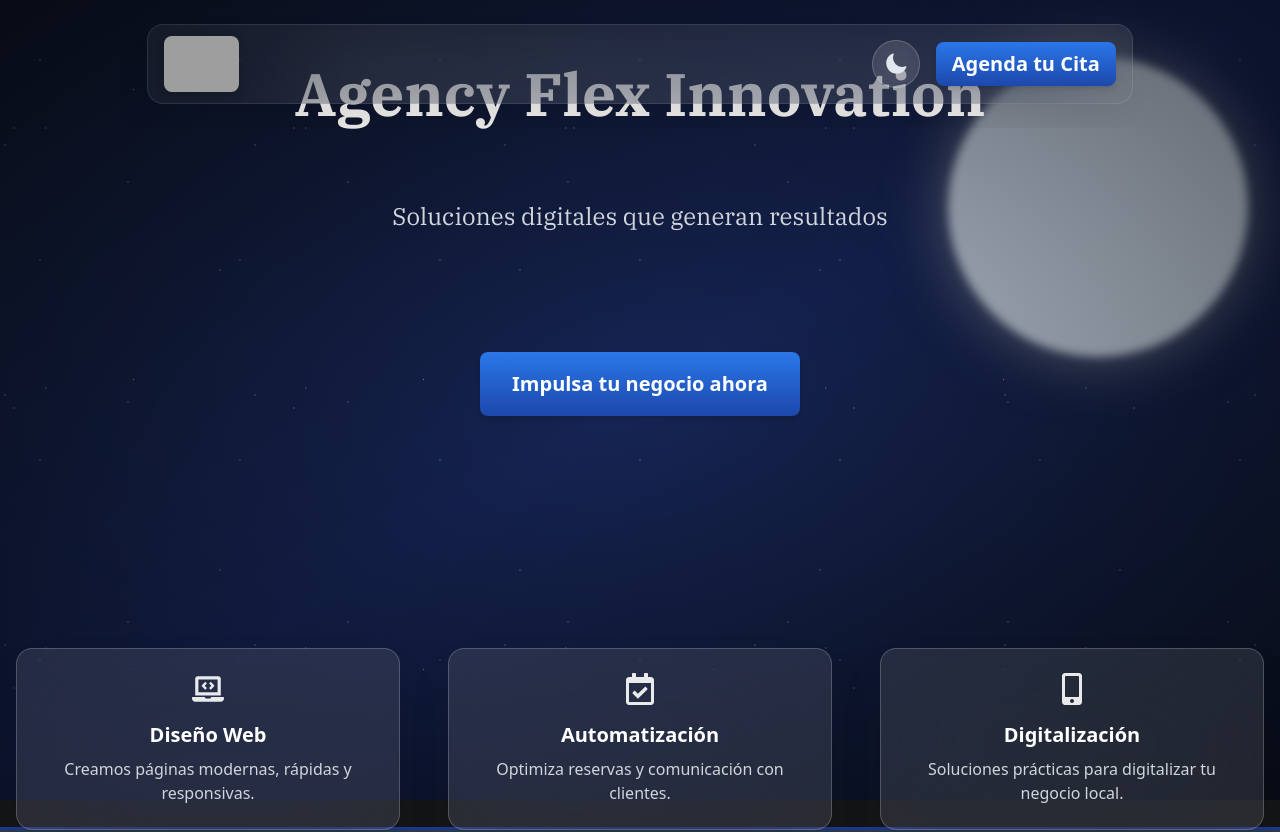
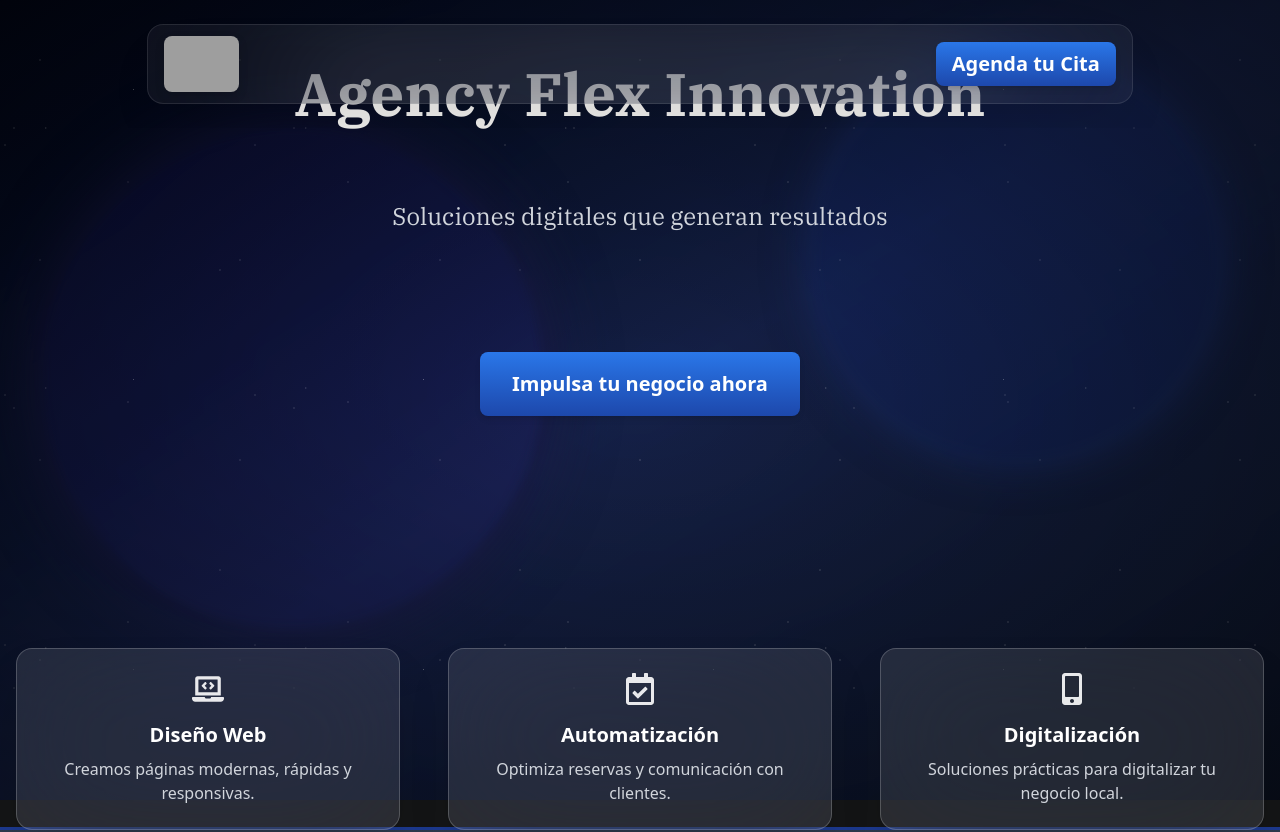
Before and after one commit to efeluxy/digital-agencyflexinnovations-personal, a React (Vite) app: page / in a window 1280 px wide. Shown: the top 832 px of the page. Built offline with nearby package versions, Linux system fonts and the light colour scheme; grey boxes are pictures that could not be loaded.

Commit message:
Fondo estático
Se ha restablecido el fondo estático general en la web.

```diff
--- a/src/App.tsx
+++ b/src/App.tsx
@@ -4,13 +4,11 @@ import Services from "./pages/Services";
 import About from "./pages/About";
 import AppLayout from "./layouts/AppLayout";
 import Form from "./pages/Form";
-import { ThemeProvider } from "./layouts/ThemeContext";
 
 function App() {
 
   return (
     <>
-      <ThemeProvider>
       <AppLayout>
         <Header />
         <Home />
@@ -18,7 +16,6 @@ function App() {
         <About />
         <Form />
       </AppLayout>
-      </ThemeProvider>
     </>
   );
 }
--- a/src/layouts/AppLayout.tsx
+++ b/src/layouts/AppLayout.tsx
@@ -1,14 +1,12 @@
 import React from "react";
-import { MidnightSkyTheme, SundaySkyTheme } from "./BackgroundThemes";
-import { useTheme } from "./ThemeContext";
+import { MidnightSkyTheme } from "./BackgroundThemes";
 
 const AppLayout: React.FC<{ children: React.ReactNode }> = ({ children }) => {
-  const { theme } = useTheme();
 
   return (
     <div className="w-full flex flex-col">
       {/* Fondo según tema seleccionado */}
-      {theme === "dark" ? <MidnightSkyTheme /> : <SundaySkyTheme />}
+      <MidnightSkyTheme />
 
       {/* Contenido principal */}
       <main className="relative z-10 flex-1 w-full">{children}</main>
--- a/src/layouts/BackgroundThemes.tsx
+++ b/src/layouts/BackgroundThemes.tsx
@@ -1,53 +1,12 @@
 // 🌙 TEMA OSCURO: Midnight Sky (Cielo de Medianoche)
-// export const MidnightSkyTheme = () => (
-//   <div className="fixed inset-0 z-0 w-full overflow-hidden">
-//     {/* Gradiente base noche */}
-//     <div className="absolute inset-0 bg-gradient-to-br from-slate-950 via-blue-950 to-slate-900" />
-
-//     {/* Estrellas pequeñas */}
-//     <div
-//       className="absolute inset-0 opacity-40"
-//       style={{
-//         backgroundImage: `
-//           radial-gradient(1px 1px at 20% 30%, white, transparent),
-//           radial-gradient(1px 1px at 60% 70%, white, transparent),
-//           radial-gradient(1px 1px at 50% 50%, white, transparent),
-//           radial-gradient(1px 1px at 80% 10%, white, transparent),
-//           radial-gradient(1px 1px at 90% 60%, white, transparent),
-//           radial-gradient(1px 1px at 33% 80%, white, transparent),
-//           radial-gradient(1px 1px at 15% 55%, white, transparent)
-//         `,
-//         backgroundSize: '200px 200px, 300px 300px, 250px 250px, 280px 280px, 220px 220px, 260px 260px, 290px 290px',
-//         backgroundPosition: '0 0, 40px 60px, 130px 270px, 70px 100px, 150px 50px, 220px 180px, 90px 220px'
-//       }}
-//     />
-
-//     {/* Nebulosa azul/púrpura */}
-//     <div className="absolute top-0 right-0 w-[600px] h-[600px] bg-blue-800/15 rounded-full blur-[100px]" />
-//     <div className="absolute bottom-0 left-0 w-[500px] h-[500px] bg-indigo-800/10 rounded-full blur-[100px]" />
-
-//     {/* Grid sutil futurista */}
-//     <div
-//       className="absolute inset-0 opacity-[0.03]"
-//       style={{
-//         backgroundImage: 'linear-gradient(rgba(59, 130, 246, 0.1) 1px, transparent 1px), linear-gradient(90deg, rgba(59, 130, 246, 0.1) 1px, transparent 1px)',
-//         backgroundSize: '100px 100px'
-//       }}
-//     />
-
-//     {/* Viñeta */}
-//     <div className="absolute inset-0 bg-[radial-gradient(ellipse_at_center,_transparent_0%,_rgba(0,0,0,0.5)_100%)]" />
-//   </div>
-// );
-
 export const MidnightSkyTheme = () => (
   <div className="fixed inset-0 z-0 w-full overflow-hidden">
     {/* Gradiente base noche */}
-    <div className="absolute inset-0 bg-gradient-to-br from-slate-900 via-blue-950 to-slate-900" />
+    <div className="absolute inset-0 bg-gradient-to-br from-slate-950 via-blue-950/80 to-slate-900" />
 
     {/* Estrellas pequeñas */}
     <div
-      className="absolute inset-0 opacity-50"
+      className="absolute inset-0 opacity-40"
       style={{
         backgroundImage: `
           radial-gradient(1px 1px at 20% 30%, white, transparent),
@@ -64,8 +23,8 @@ export const MidnightSkyTheme = () => (
     />
 
     {/* Nebulosa azul/púrpura */}
-    <div className="absolute top-1/14 right-1/40 w-[300px] h-[300px] bg-slate-300/90 rounded-full blur-[5px] shadow-gray-500 shadow-[0_0_60px]" />
-    {/* <div className="absolute bottom-1/8 left-1/9 w-[500px] h-[500px] bg-blue-800/10 rounded-full blur-[15px]" /> */}
+    <div className="absolute top-1/14 right-1/20 w-[400px] h-[400px] bg-blue-800/15 rounded-full shadow-[0_0_50px] shadow-blue-900/60 blur-[5px]" />
+    <div className="absolute bottom-3/14 left-1/30 w-[500px] h-[500px] bg-indigo-700/10 rounded-full shadow-[0_0_70px] shadow-indigo-950/80 blur-[5px]" />
 
     {/* Grid sutil futurista */}
     <div
@@ -80,46 +39,3 @@ export const MidnightSkyTheme = () => (
     <div className="absolute inset-0 bg-[radial-gradient(ellipse_at_center,_transparent_0%,_rgba(0,0,0,0.5)_100%)]" />
   </div>
 );
-
-
-// ☀️ TEMA CLARO: Sunday Sky (Cielo de Domingo)
-export const SundaySkyTheme = () => (
-<div className="fixed inset-0 z-0 w-full overflow-hidden">
-    {/* Gradiente base cielo claro */}
-    <div className="absolute inset-0 bg-gradient-to-br from-blue-500 to-gray-900" />
-
-    {/* Estrellas suaves */}
-    <div
-      className="absolute inset-0 opacity-30"
-      style={{
-        backgroundImage: `
-          radial-gradient(1px 1px at 20% 30%, #000000ff, transparent),
-          radial-gradient(1px 1px at 60% 70%, #000000ff, transparent),
-          radial-gradient(1px 1px at 50% 50%, #000000ff, transparent),
-          radial-gradient(1px 1px at 80% 10%, #000000ff, transparent),
-          radial-gradient(1px 1px at 90% 60%, #000000ff, transparent),
-          radial-gradient(1px 1px at 33% 80%, #000000ff, transparent),
-          radial-gradient(1px 1px at 15% 55%, #000000ff, transparent)
-        `,
-        backgroundSize: '200px 200px, 300px 300px, 250px 250px, 280px 280px, 220px 220px, 260px 260px, 290px 290px',
-        backgroundPosition: '0 0, 40px 60px, 130px 270px, 70px 100px, 150px 50px, 220px 180px, 90px 220px'
-      }}
-    />
-
-    {/* Nebulosa azul pastel y lavanda */}
-    <div className="absolute top-1/14 left-1/40 w-[450px] h-[450px] bg-yellow-500/70 rounded-full blur-[5px] shadow-yellow-400 shadow-[0_0_80px]" />
-    {/* <div className="absolute bottom-0 left-0 w-[500px] h-[500px] bg-indigo-300/75 rounded-full blur-[80px]" /> */}
-
-    {/* Grid sutil futurista */}
-    <div
-      className="absolute inset-0 opacity-[0.03]"
-      style={{
-        backgroundImage: 'linear-gradient(rgba(40, 106, 182, 0) 1px, transparent 1px), linear-gradient(90deg, rgba(34, 90, 153, 0) 1px, transparent 1px)',
-        backgroundSize: '100px 100px'
-      }}
-    />
-
-    {/* Viñeta suave */}
-    <div className="absolute inset-0 bg-[radial-gradient(ellipse_at_center,_transparent_0%,_rgba(0,0,0,0.2)_100%)]" />
-  </div>
-);
--- a/src/layouts/Header.tsx
+++ b/src/layouts/Header.tsx
@@ -1,20 +1,17 @@
 import { useEffect, useState } from "react";
 import Button from "../components/Button";
 import { HiX, HiMenu } from "react-icons/hi";
-import { HiMoon, HiSun } from "react-icons/hi2";
 import logo from "../assets/logo/logo.png";
 import useScrollTo from "../utils/useScrollTo";
-import { useTheme } from "../layouts/ThemeContext";
 
 export default function Header() {
   const [isOpen, setIsOpen] = useState(false);
   const [isVisible, setIsVisible] = useState(true);
   const [lastScrollY, setLastScrollY] = useState(0);
   const [activeSection, setActiveSection] = useState("Inicio");
-  const { theme, toggleTheme } = useTheme();
 
-  const scrollTo = useScrollTo();
-  const sections = ["Inicio", "Servicios", "Sobre Nosotros", "Contacto"];
+  var scrollTo = useScrollTo();
+  var sections = ["Inicio", "Servicios", "Sobre Nosotros", "Contacto"];
 
   // Control header hide/show
   useEffect(() => {
@@ -43,7 +40,7 @@ export default function Header() {
           }
         });
       },
-      { threshold: 0.3 }
+      { threshold: 0.5 } // 50% visible
     );
 
     sections.forEach((section) => {
@@ -112,24 +109,7 @@ export default function Header() {
             ))}
           </div>
 
-          {/* Botones derecha: Theme Switch + CTA */}
-          <div className="hidden md:flex items-center gap-4">
-            {/* Theme Switch Button */}
-            <button
-              onClick={toggleTheme}
-              className="relative w-12 h-12 rounded-full bg-white/10 backdrop-blur-md border border-white/20
-                         flex items-center justify-center transition-all duration-300 hover:scale-110
-                         hover:bg-white/20 hover:shadow-lg group"
-              aria-label="Toggle theme"
-            >
-              {theme === "light" ? (
-                <HiSun className="w-6 h-6 text-yellow-300 transition-transform duration-300 group-hover:rotate-180" />
-              ) : (
-                <HiMoon className="w-6 h-6 text-slate-200 transition-transform duration-300 group-hover:-rotate-12" />
-              )}
-            </button>
-
-            {/* CTA Button */}
+          <div className="hidden md:flex">
             <div className="relative rounded-xl transition-all duration-300 ease">
               <Button text={"Agenda tu Cita"} className="p-3 text-xl" />
             </div>
@@ -163,26 +143,6 @@ export default function Header() {
             </p>
           ))}
 
-          {/* Theme Switch Mobile */}
-          <button
-            onClick={toggleTheme}
-            className="w-full py-4 px-6 rounded-xl bg-white/10 backdrop-blur-xl border border-white/20
-                       flex items-center justify-center gap-3 transition-all duration-300
-                       hover:bg-white/20 transform hover:scale-105"
-          >
-            {theme === "dark" ? (
-              <>
-                <HiSun className="w-6 h-6 text-yellow-300" />
-                <span className="text-white/90">Tema Claro</span>
-              </>
-            ) : (
-              <>
-                <HiMoon className="w-6 h-6 text-slate-700" />
-                <span className="text-white/90">Tema Oscuro</span>
-              </>
-            )}
-          </button>
-
           <div
             className="mt-4 relative overflow-hidden rounded-xl"
             style={{
--- a/src/layouts/ThemeContext.tsx
+++ /dev/null
@@ -1,33 +0,0 @@
-import { createContext, useContext, useState } from "react";
-import type { ReactNode } from "react";
-
-type Theme = "dark" | "light";
-
-interface ThemeContextType {
-  theme: Theme;
-  toggleTheme: () => void;
-}
-
-const ThemeContext = createContext<ThemeContextType | undefined>(undefined);
-
-export const ThemeProvider: React.FC<{ children: ReactNode }> = ({ children }) => {
-  const [theme, setTheme] = useState<Theme>("dark");
-
-  const toggleTheme = () => {
-    setTheme((prev) => (prev === "dark" ? "light" : "dark"));
-  };
-
-  return (
-    <ThemeContext.Provider value={{ theme, toggleTheme }}>
-      {children}
-    </ThemeContext.Provider>
-  );
-};
-
-export const useTheme = () => {
-  const context = useContext(ThemeContext);
-  if (!context) {
-    throw new Error("useTheme must be used within ThemeProvider");
-  }
-  return context;
-};
```
Lines whose indentation alone changed are shown as unchanged.
